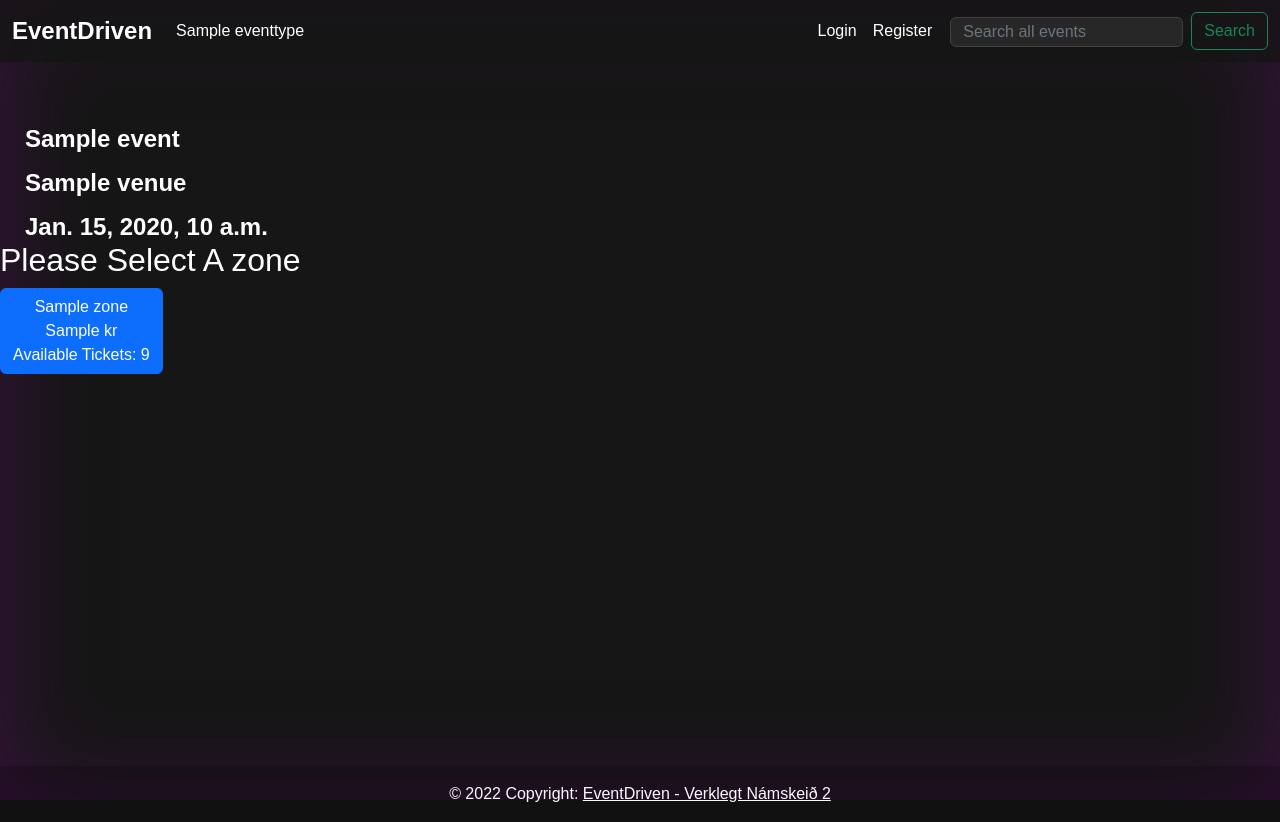
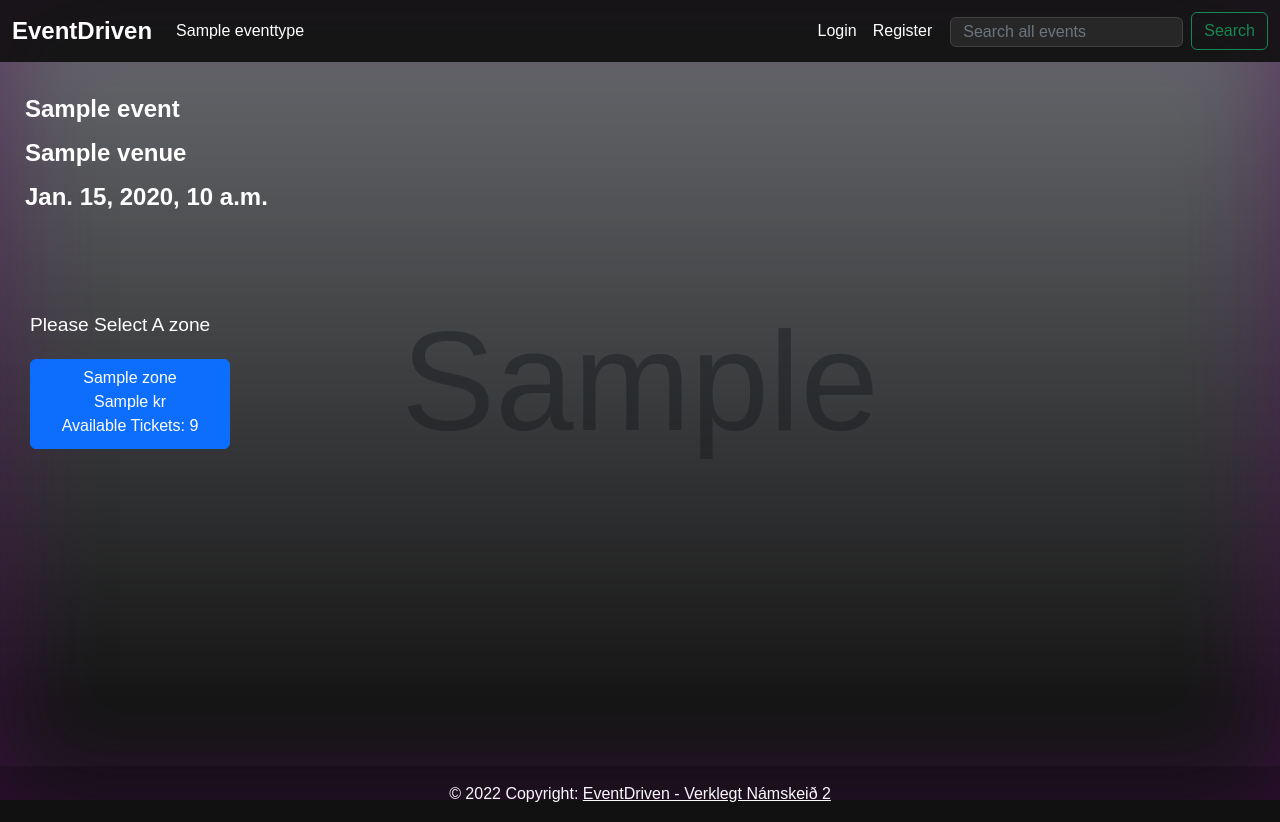
Before and after one commit to Tryggx/EventDriven-verklegt-namsk2, a Django app: page /events/1/shows/1 in a window 1280 px wide. Run offline with Django 4.2, Linux system fonts and the light colour scheme; tables that the repository leaves empty hold one stand-in row (values such as "Sample post"); grey boxes marked "Sample" are stand-in pictures.

Commit message:
Push to sync

```diff
--- a/EventDriven/templates/event/single_event.html
+++ b/EventDriven/templates/event/single_event.html
@@ -11,7 +11,7 @@
         <br>
 
     <div class="showcontainer">
-        <p>Veldu dagsetningu:</p>
+        <p>Please select a show:</p>
         <br>
     <div class="showbuttoncontainer">
             {% for show in shows %}
--- a/EventDriven/templates/event/single_show.html
+++ b/EventDriven/templates/event/single_show.html
@@ -1,15 +1,30 @@
 {% extends 'base.html' %}
 {% block content %}
-    <br><br> <!-- Skoða - Renderast undir Navbar -->
-    <h1> {{ event.name }}</h1>
-    <h1>{{ show.venueid }}</h1>
-    <h1>{{ show.datetime }}</h1>
-    <h2>Please Select A zone</h2>
+    <div class="eventheaderimg">
+        <img src=" {{ event.header_image }}">
+    </div>
+
+    <div class="eventcontainer">
+        <h1>{{ event.name }}</h1>
+        <h1>{{ show.venueid }}</h1>
+        <h1>{{ show.datetime }}</h1>
+
+    <div class="showcontainer">
+    <p>Please Select A zone</p>
+    <br>
+    <div class="showbuttoncontainer">
     {% for zone in zones %}
+        <div class="showbutton">
         {% if zone.availabletickets > 0 %}
-            <a href="{{ show.id }}/zones/{{ zone.id }}" class="btn btn-primary"> {{ zone.name }} <br> {{ zone.price }} kr <br> Available Tickets: {{ zone.availabletickets }}</a>
+            <a href="{{ show.id }}/zones/{{ zone.id }}/payment" class="btn btn-primary">
+                {{ zone.name }} <br> {{ zone.price }} kr <br> Available Tickets: {{ zone.availabletickets }}
+            </a>
         {% else %}
             <a class="btn btn-primary disabled"> {{ zone.name }} <br> {{ zone.price }} kr <br> Available Tickets: 0</a>
         {% endif %}
+        </div>
     {% endfor %}
+    </div>
+    </div>
+    </div>
 {% endblock %}
```
